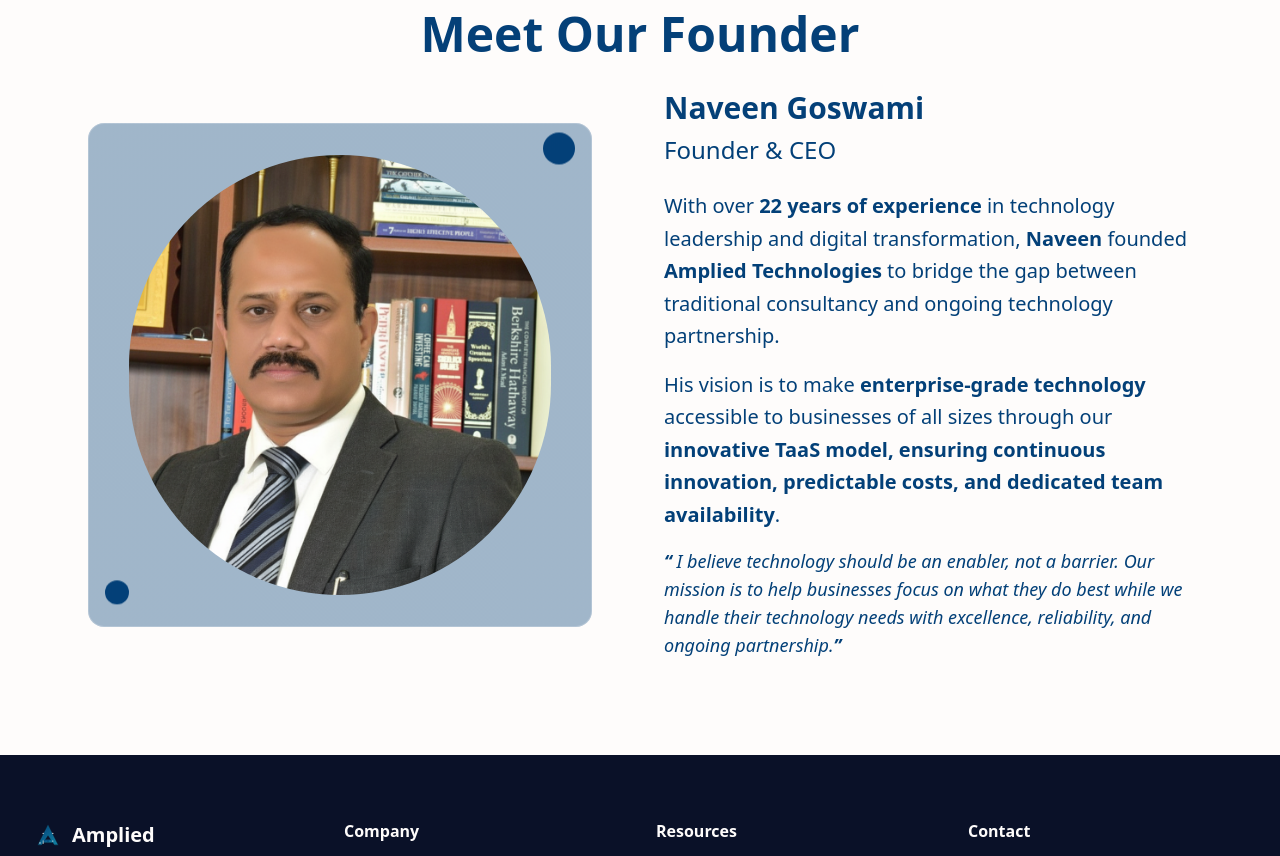
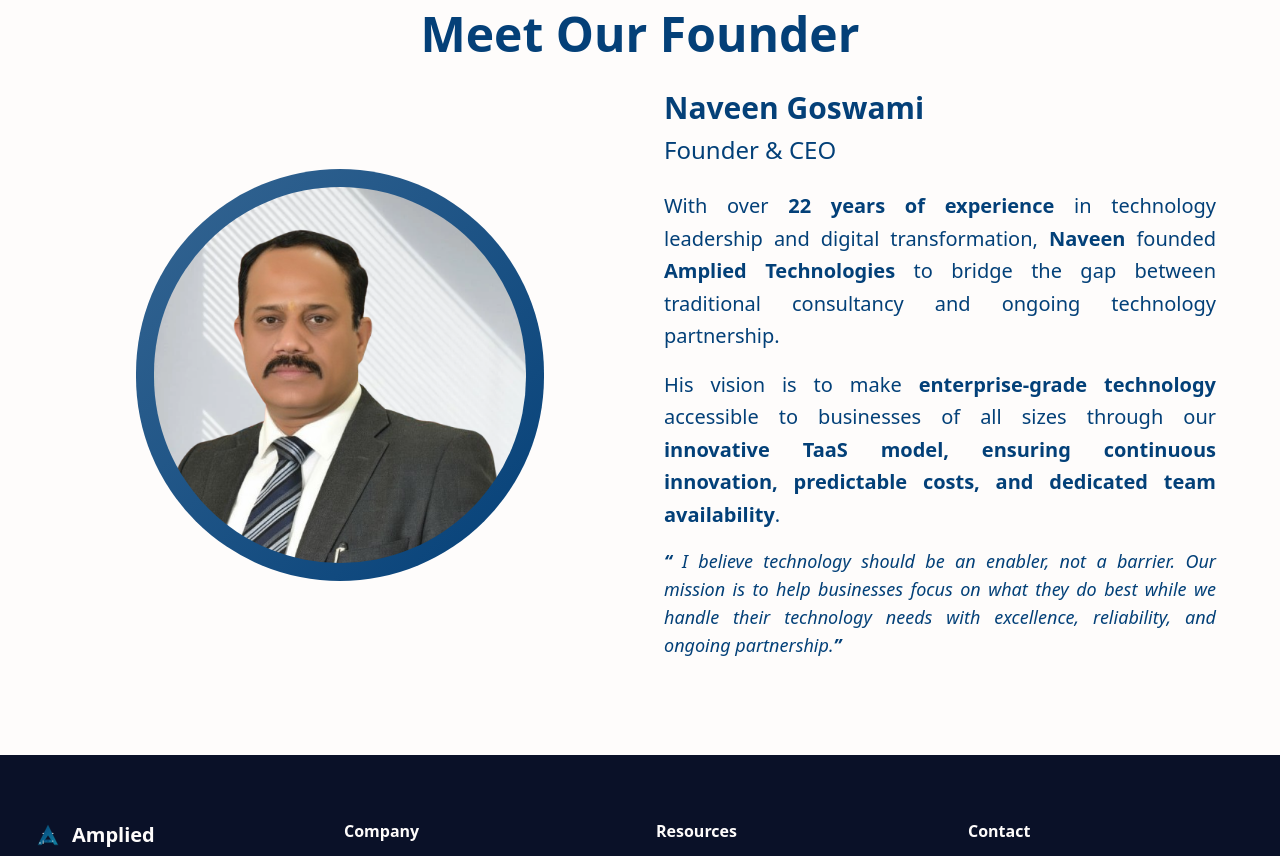
Before and after one commit to ampliedtech/AmpliedTech-Website, a Next.js app: page /about in a window 1280 px wide. Shown: the part 1280-2136 px from the top of the page. Built offline with nearby package versions, Linux system fonts and the light colour scheme.

Commit message:
about- text justified and update profile pic

```diff
--- a/src/app/about/page.tsx
+++ b/src/app/about/page.tsx
@@ -38,7 +38,7 @@ export default function AboutPage() {
 
             <div className="grid grid-cols-1 lg:grid-cols-2 gap-12 items-center">
               <div className="space-y-6 text-center lg:text-left">
-                <div className="space-y-4 text-xl text-brand-secondary leading-relaxed" style={{ color: '#034078' }}>
+                <div className="space-y-4 text-xl text-brand-secondary leading-relaxed text-justify" style={{ color: '#034078' }}>
                   <p>
                     Unlike traditional consultancies that deliver <strong>one-off projects</strong> and disappear, we provide ongoing, <strong>subscription-based technology partnerships</strong> that evolve with your business. Our approach ensures <strong>continuous innovation, predictable costs, dedicated team availability,</strong> and <strong>proactive support</strong>.
                   </p>
@@ -78,39 +78,41 @@ export default function AboutPage() {
                 <motion.div>
   <div className="relative group">
     <div className="w-full
-                    max-w-xs     /* Mobile */
-                    sm:max-w-sm /* Small tablets */
+                    max-w-sm     /* Mobile */
+                    sm:max-w-md /* Small tablets */
                     md:max-w-md /* Tablets */
                     lg:max-w-lg /* Laptops */
                     xl:max-w-xl /* Large screens */
                     aspect-square mx-auto relative overflow-hidden">
 
       {/* Glowing gradient background */}
-      <div className="absolute inset-0 bg-gradient-to-br from-[#034078] to-[#044078] rounded-2xl  opacity-30 group-hover:opacity-50 transition-opacity duration-500"><div className="blur-3xl"></div></div>
+      {/* <div className="absolute inset-0 bg-gradient-to-br from-[#034078] to-[#044078] rounded-full  opacity-50 group-hover:opacity-60 transition-opacity duration-500"><div className=""></div></div> */}
 
       {/* Main container with glass effect */}
       <div className="relative w-full h-full
-                      bg-gradient-to-br from-[#034078]/10 to-[#044078]/10
-                      rounded-2xl border border-white/20
-                      p-4 sm:p-6 md:p-8 lg:p-10 flex items-center justify-center overflow-hidden
-                      group-hover:bg-white/20 transition-all duration-500">
 
-        {/* <div className="w-full h-full bg-white/10 backdrop-blur-xl rounded-xl flex items-center justify-center relative overflow-hidden"> */}
+                      p-2 sm:p-6 md:p-8 lg:p-12 flex items-center justify-center overflow-hidden
+                      group-hover: transition-all duration-500">
+
+
           {/* Profile image */}
+          <div className="p-[18px] rounded-full bg-gradient-to-br from-[#034078]/80 to-[#044078]  group-hover:scale-102  tansition-trasform duration-500">
   <img
-            src="/images/naveen_img.png"
+    src="/images/naveen_bg.png"
     alt="Profile"
     className="w-48 h-48   /* mobile */
-                       sm:w-60 sm:h-60   /* tablet */
-                       md:w-60 md:h-60   /* bigger tablet */
-                       lg:w-84 lg:h-84  /* laptop */
-                       xl:w-110 xl:h-110   /* large desktop */
+               sm:w-48 sm:h-48   /* tablet */
+               md:w-48 md:h-48   /* bigger tablet */
+               lg:w-70 lg:h-70  /* laptop */
+               xl:w-94 xl:h-94   /* large desktop */
                object-cover rounded-full
                group-hover:scale-105 transition-transform duration-500"
   />
+</div>
+
 
           {/* Animated accent circles */}
-          <div className="absolute top-2 right-2
+          {/* <div className="absolute top-2 right-2
                           sm:top-4 sm:right-4
                           w-6 h-6 sm:w-6 sm:h-6 md:w-6 md:h-6 lg:w-8 lg:h-8
                           bg-gradient-to-br from-[#044078] to-[#034078]
@@ -119,7 +121,7 @@ export default function AboutPage() {
           <div className="absolute bottom-4 left-4
                           w-5 h-5 sm:w-5 sm:h-5 md:w-5 md:h-5 lg:w-6 lg:h-6
                           bg-gradient-to-br from-[#044078] to-[#034078]
-                          rounded-full animate-bounce"></div>
+                          rounded-full animate-bounce"></div> */}
 
 
         {/* </div> */}
@@ -141,7 +143,7 @@ export default function AboutPage() {
                     </p>
                   </div>
 
-                  <div className="space-y-4 text-xl text-brand-secondary leading-relaxed" style={{ color: '#034078' }}>
+                  <div className="space-y-4 text-xl text-brand-secondary leading-relaxed text-justify" style={{ color: '#034078' }}>
                     <p>
                       With over <strong>22 years of experience</strong> in technology leadership and digital transformation, <strong>Naveen</strong> founded <strong>Amplied Technologies</strong> to bridge the gap between traditional consultancy and ongoing technology partnership.
                     </p>
```
Also changed, not shown: public/images/naveen_bg.png (added). Lines whose indentation alone changed are shown as unchanged.
